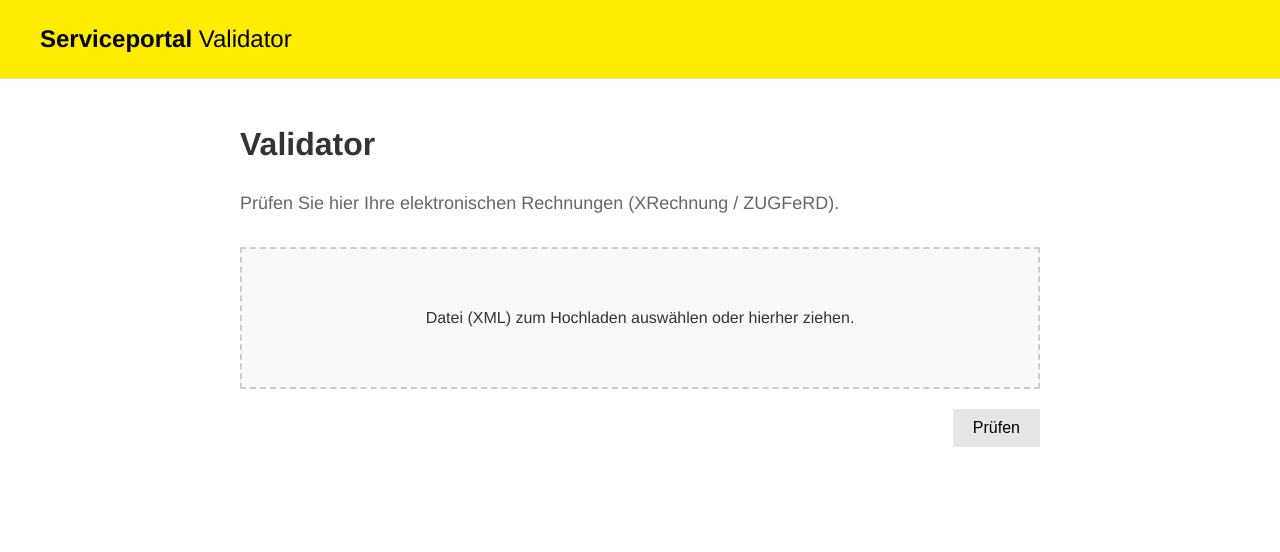
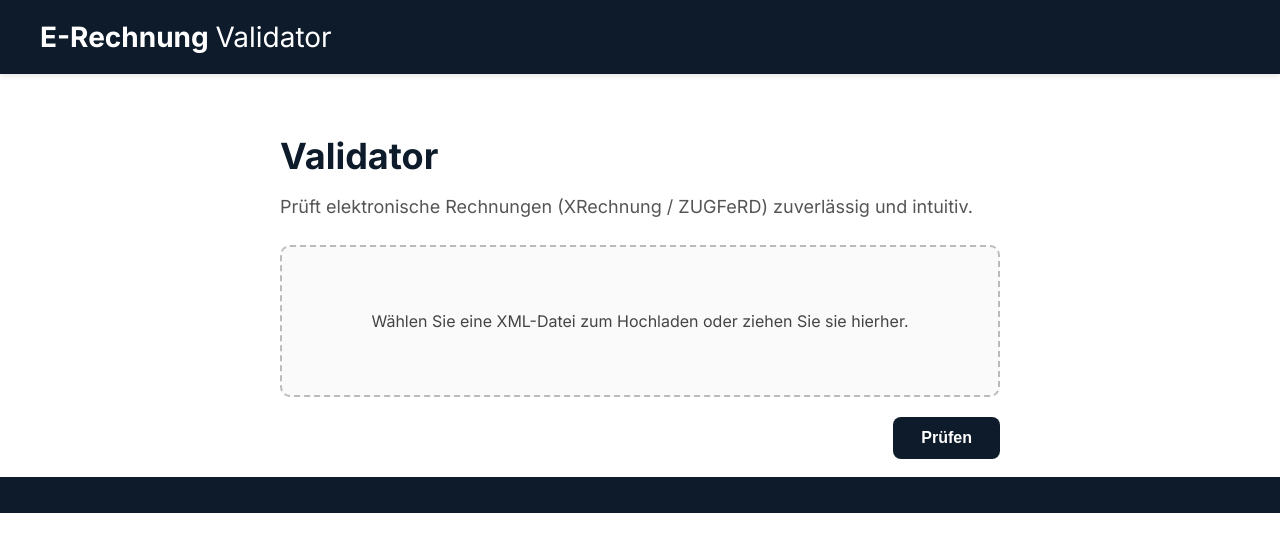
Before and after one commit to Malythix/xrechnung-validator, a FastAPI app: page / in a window 1280 px wide. Shown: the top 552 px of the page. Run offline with FastAPI, Linux system fonts and the light colour scheme; parts of the project's set-up code (start-up, migrations or seed data) failed here and were passed over.

Commit message:
Design rework

```diff
--- a/app/templates/index.html
+++ b/app/templates/index.html
@@ -3,98 +3,128 @@
 <head>
     <meta charset="UTF-8">
     <meta name="viewport" content="width=device-width, initial-scale=1.0">
-    <title>Validator - Serviceportal</title>
+    <title>E-Rechnung Validator</title>
     <style>
+        @import url('https://fonts.googleapis.com/css2?family=Inter:wght@400;600;700&display=swap');
+
         body {
-            font-family: "Helvetica Neue", Helvetica, Arial, sans-serif;
-            line-height: 1.6;
-            color: #333;
             margin: 0;
             padding: 0;
+            font-family: 'Inter', sans-serif;
             background-color: #fff;
+            color: #222;
         }
+
         header {
-            background-color: #ffed00;
+            background-color: #0d1b2a;
             padding: 20px 40px;
-            border-bottom: 1px solid #ddd;
+            box-shadow: 0 2px 6px rgba(0,0,0,0.1);
         }
+
         .logo {
-            font-weight: bold;
-            font-size: 24px;
-            color: #000;
+            font-size: 28px;
+            font-weight: 700;
+            color: #ffffff;
         }
+
         main {
-            max-width: 800px;
-            margin: 40px auto;
+            max-width: 720px;
+            margin: 60px auto;
             padding: 0 20px;
         }
+
         h1 {
-            font-size: 32px;
-            margin-bottom: 10px;
+            font-size: 36px;
+            margin-bottom: 8px;
+            font-weight: 700;
+            color: #0d1b2a;
         }
+
         .subtitle {
             font-size: 18px;
-            color: #666;
-            margin-bottom: 30px;
+            color: #555;
+            margin-bottom: 28px;
         }
+
         .upload-box {
-            border: 2px dashed #ccc;
-            padding: 40px;
+            border: 2px dashed #bbb;
+            border-radius: 10px;
+            padding: 48px 20px;
             text-align: center;
-            background-color: #f9f9f9;
-            margin-bottom: 20px;
+            background: #fafafa;
+            font-size: 16px;
+            color: #444;
+            transition: all 0.3s ease;
             cursor: pointer;
         }
+
         .upload-box:hover {
-            border-color: #999;
+            border-color: #0d1b2a;
+            background: #f0f4f8;
+            color: #222;
+            transform: translateY(-2px);
+            box-shadow: 0 4px 12px rgba(0,0,0,0.08);
         }
+
         input[type="file"] {
             display: none;
         }
+
         .btn {
-            background-color: #e6e6e6;
+            background-color: #0d1b2a;
+            color: #fff;
             border: none;
-            padding: 10px 20px;
+            padding: 12px 28px;
             font-size: 16px;
+            font-weight: 600;
+            border-radius: 8px;
             cursor: pointer;
+            transition: all 0.3s ease;
             float: right;
+            margin-top: 20px;
         }
+
         .btn:hover {
-            background-color: #ddd;
+            background-color: #0a1624;
+            transform: translateY(-1px);
         }
+
         footer {
-            background-color: #333;
-            color: #fff;
-            padding: 20px;
+            background-color: #0d1b2a;
+            color: #eee;
             text-align: center;
-            position: fixed;
-            bottom: 0;
-            width: 100%;
+            padding: 18px;
+            font-size: 14px;
+            margin-top: 80px;
         }
     </style>
 </head>
 <body>
     <header>
-        <div class="logo">Serviceportal <span style="font-weight: normal;">Validator</span></div>
+        <div class="logo">E-Rechnung <span style="font-weight: 400;">Validator</span></div>
     </header>
     <main>
         <h1>Validator</h1>
-        <p class="subtitle">Prüfen Sie hier Ihre elektronischen Rechnungen (XRechnung / ZUGFeRD).</p>
+        <p class="subtitle">Prüft elektronische Rechnungen (XRechnung / ZUGFeRD) zuverlässig und intuitiv.</p>
 
         <form action="/validate" method="post" enctype="multipart/form-data">
             <div class="upload-box" onclick="document.getElementById('fileInput').click()">
-                <p id="fileNameDisplay">Datei (XML) zum Hochladen auswählen oder hierher ziehen.</p>
+                <p id="fileNameDisplay">Wählen Sie eine XML-Datei zum Hochladen oder ziehen Sie sie hierher.</p>
                 <input type="file" name="file" id="fileInput" onchange="updateFileName()">
             </div>
             <button type="submit" class="btn">Prüfen</button>
         </form>
     </main>
+    <footer>
+    </footer>
     <script>
         function updateFileName() {
             const input = document.getElementById('fileInput');
             const display = document.getElementById('fileNameDisplay');
             if (input.files.length > 0) {
                 display.innerText = "Ausgewählte Datei: " + input.files[0].name;
+            } else {
+                display.innerText = "Wählen Sie eine XML‑Datei zum Hochladen oder ziehen Sie sie hierher.";
             }
         }
     </script>
```
Also changed, not shown: app/templates/result.html (+75 -20 lines), 1 other file.
